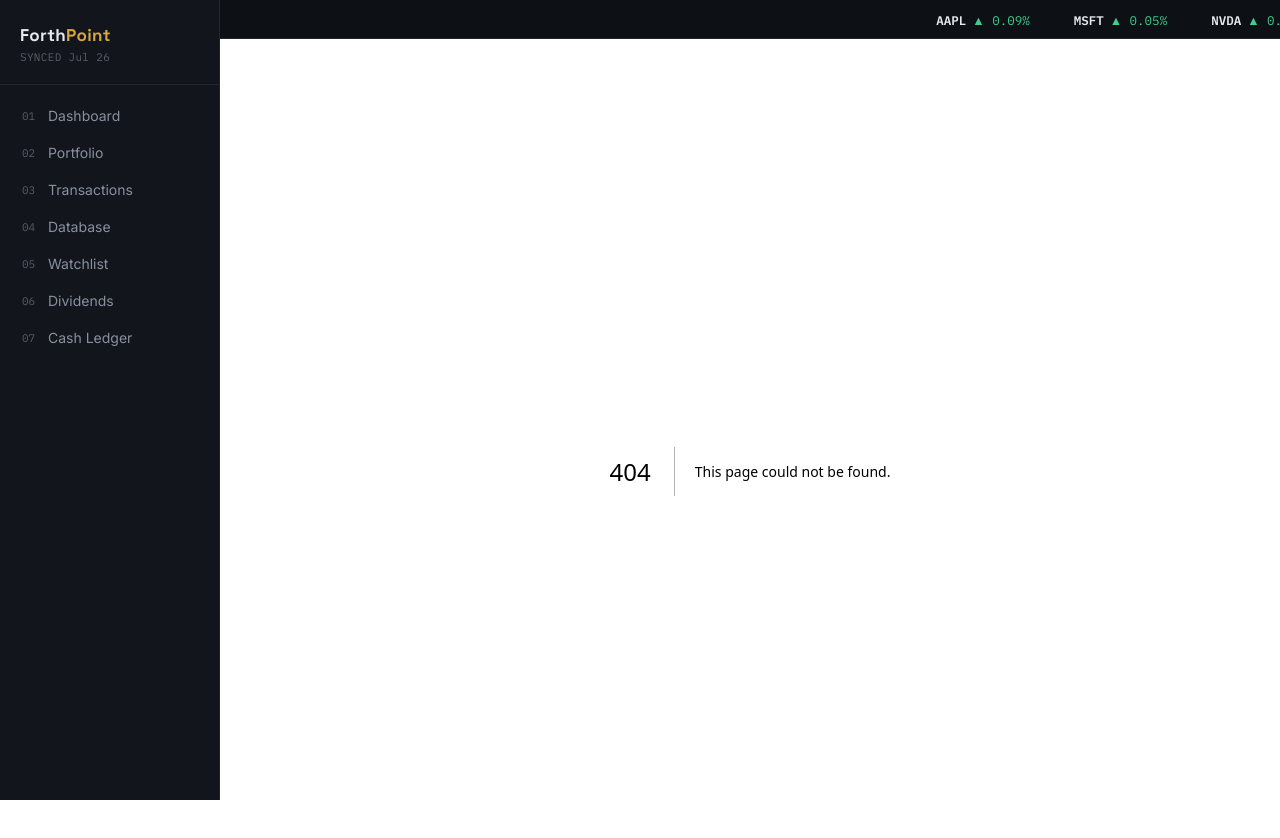
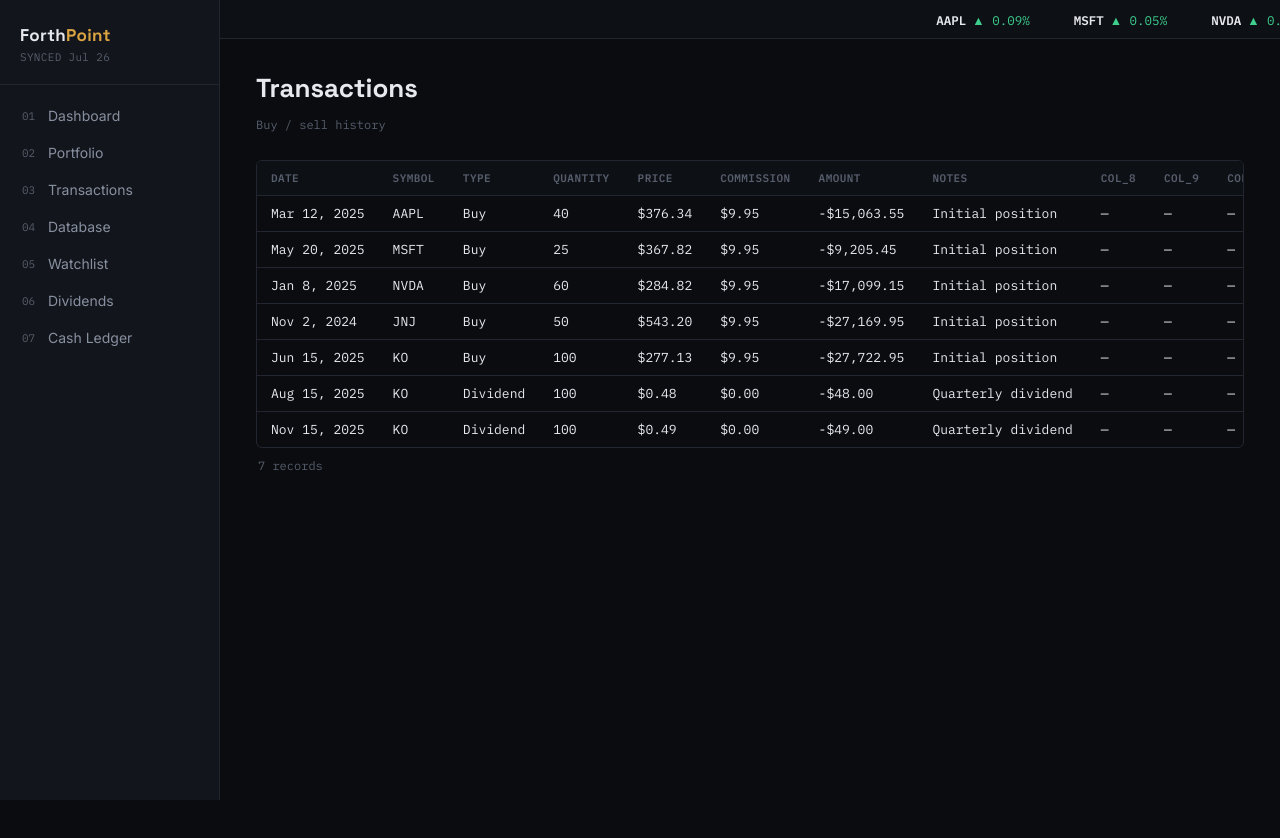
Before and after one commit to mdsabbir-hub/DSE-Database, a Next.js app: page /transactions in a window 1280 px wide. Before the commit this address had no page. Shown: the top 838 px of the page. After the commit the page ends 800 px from the top, so only its background shows below. Built offline with nearby package versions, Linux system fonts and the light colour scheme.

Commit message:
Create page.tsx

```diff
--- /dev/null
+++ b/src/app/transactions/page.tsx
@@ -0,0 +1,15 @@
+import { getTableData } from "@/lib/data";
+import DataTable from "@/components/DataTable";
+
+export const dynamic = "force-static";
+
+export default function TransactionsPage() {
+  const { columns, rows } = getTableData("03-transactions");
+  return (
+    <>
+      <h1 className="page-title">Transactions</h1>
+      <p className="page-meta">Buy / sell history</p>
+      <DataTable columns={columns} rows={rows} />
+    </>
+  );
+}
```
